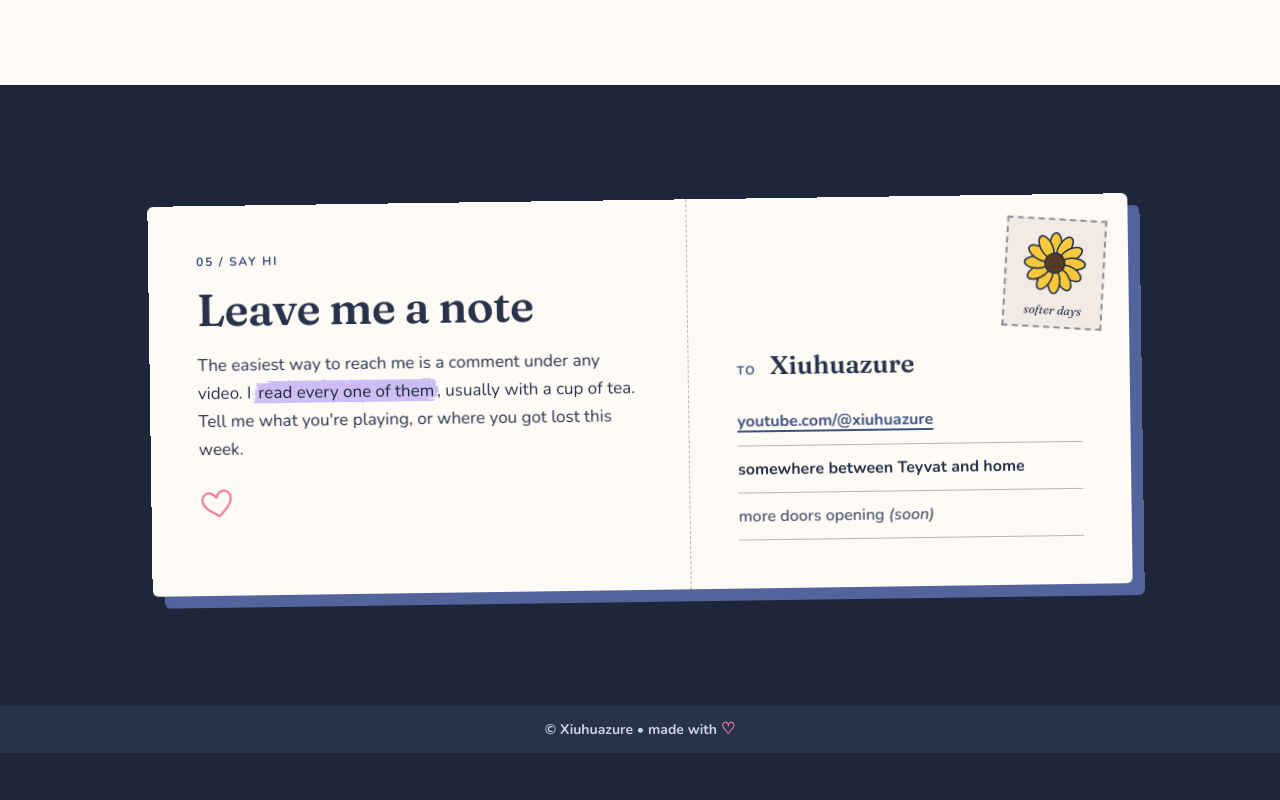
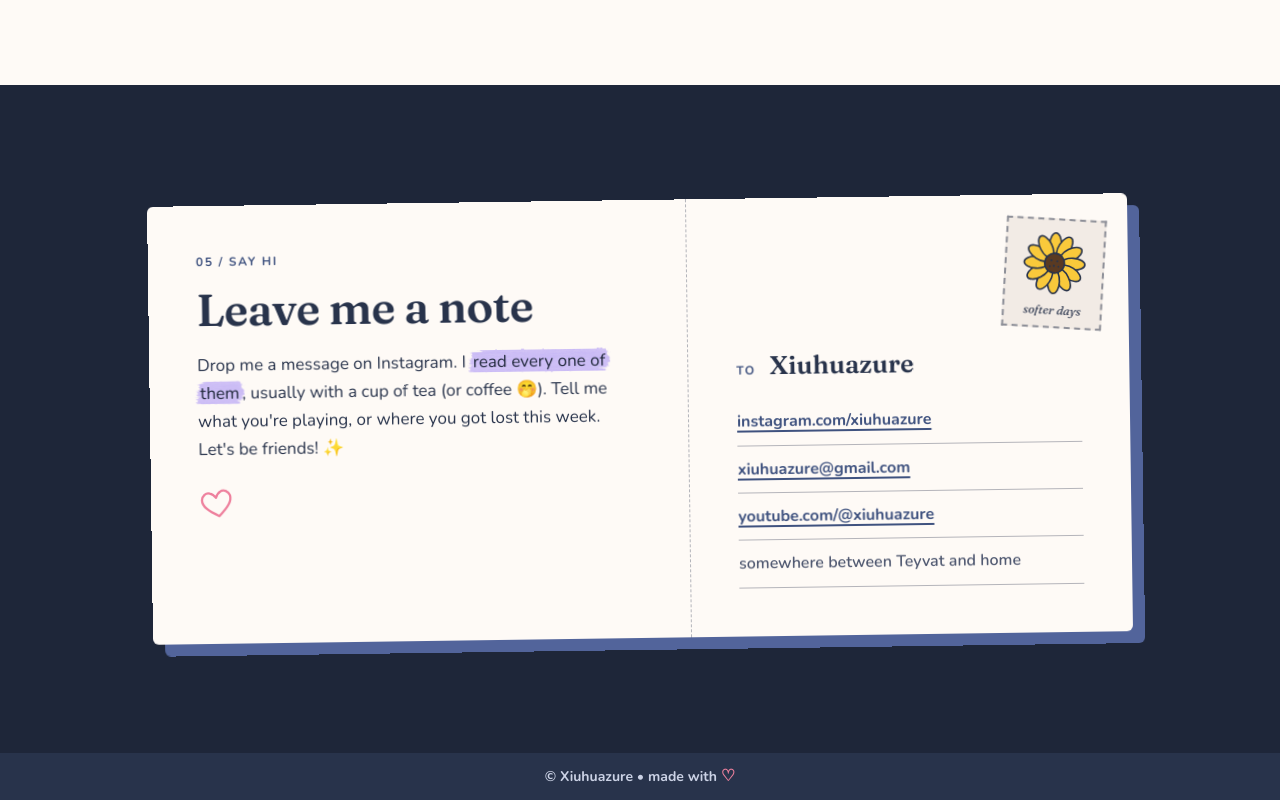
Before and after one commit to xiuhuazure/xiuhuazure-personal-website, a plain HTML site: page index.html in a window 1280 px wide. Shown: the part 3594-4394 px from the top of the page. Before the commit the page ends 4347 px from the top, so only its background shows below. Drawn offline with nearby package versions, Linux system fonts and the light colour scheme.

Commit message:
Say hi: Instagram, protected email and YouTube on the postcard
Co-Authored-By: Claude Opus 5.5 <noreply@anthropic.com>
Claude-Session: https://claude.ai/code/session_011Q9ucsexZtS7EaihkxWPMo

```diff
--- a/index.html
+++ b/index.html
@@ -308,7 +308,7 @@
           <div class="postcard__message">
             <p class="eyebrow">05 <span aria-hidden="true">/</span> say hi</p>
             <h2 id="hello-title">Leave me a note</h2>
-            <p>The easiest way to reach me is a comment under any video. I <mark class="hl">read every one of them</mark>, usually with a cup of tea. Tell me what you're playing, or where you got lost this week.</p>
+            <p>Drop me a message on Instagram. I <mark class="hl">read every one of them</mark>, usually with a cup of tea (or coffee 🤭). Tell me what you're playing, or where you got lost this week. Let's be friends! ✨</p>
             <svg class="postcard__heart" aria-hidden="true"><use href="#heart"/></svg>
           </div>
           <div class="postcard__address">
@@ -318,9 +318,10 @@
             </div>
             <p class="postcard__to"><span>to</span> Xiuhuazure</p>
             <ul class="postcard__lines">
+              <li><a href="https://www.instagram.com/xiuhuazure/" target="_blank" rel="noopener">instagram.com/xiuhuazure</a></li>
+              <li><span class="js-mail" data-u="xiuhuazure" data-d="gmail" data-t="com">xiuhuazure at gmail dot com</span></li>
               <li><a href="https://www.youtube.com/@xiuhuazure" target="_blank" rel="noopener">youtube.com/@xiuhuazure</a></li>
-              <li>somewhere between Teyvat and home</li>
-              <li class="muted">more doors opening <em>(soon)</em></li>
+              <li class="muted">somewhere between Teyvat and home</li>
             </ul>
           </div>
         </article>
@@ -334,6 +335,6 @@
     </div>
   </footer>
 
-  <script src="/script.js?v=2" defer></script>
+  <script src="/script.js?v=3" defer></script>
 </body>
 </html>
--- a/script.js
+++ b/script.js
@@ -21,4 +21,12 @@
   document.addEventListener('pointercancel', release);
   window.addEventListener('blur', release);
   document.addEventListener('dragend', release);
+  // email link assembled in the browser, so scrapers reading the HTML don't find it
+  document.querySelectorAll('.js-mail').forEach(function (el) {
+    var addr = el.dataset.u + '@' + el.dataset.d + '.' + el.dataset.t;
+    var a = document.createElement('a');
+    a.href = 'mailto:' + addr;
+    a.textContent = addr;
+    el.replaceWith(a);
+  });
 })();
```
